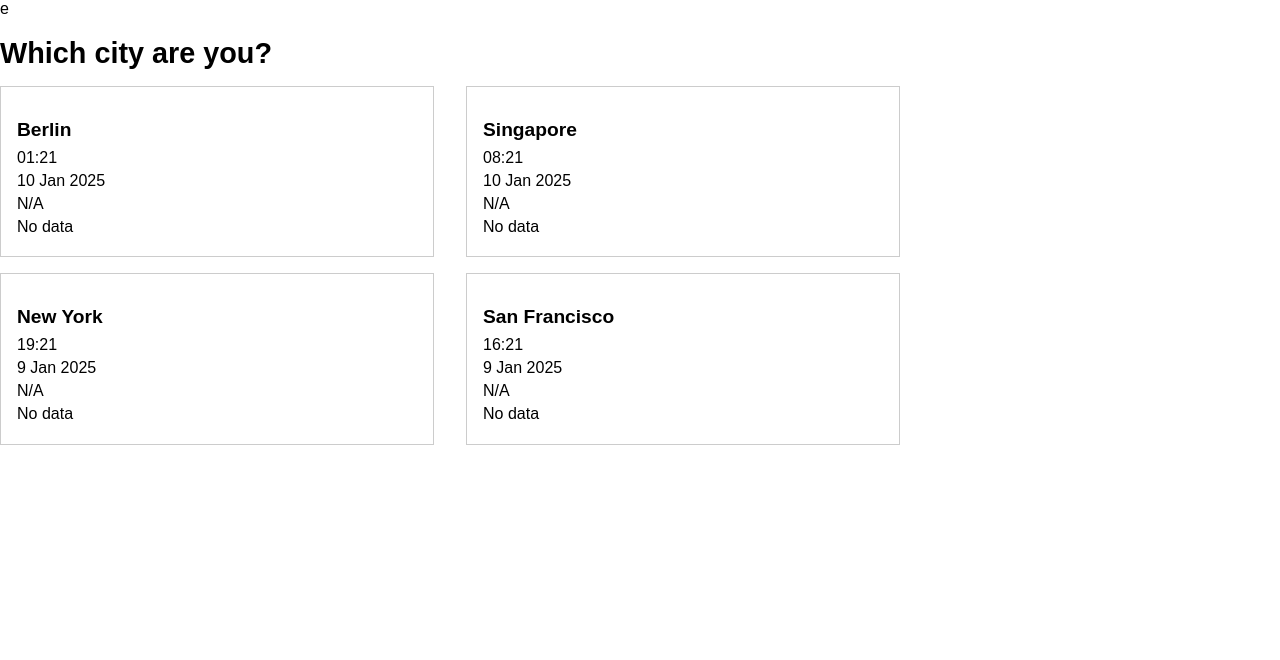
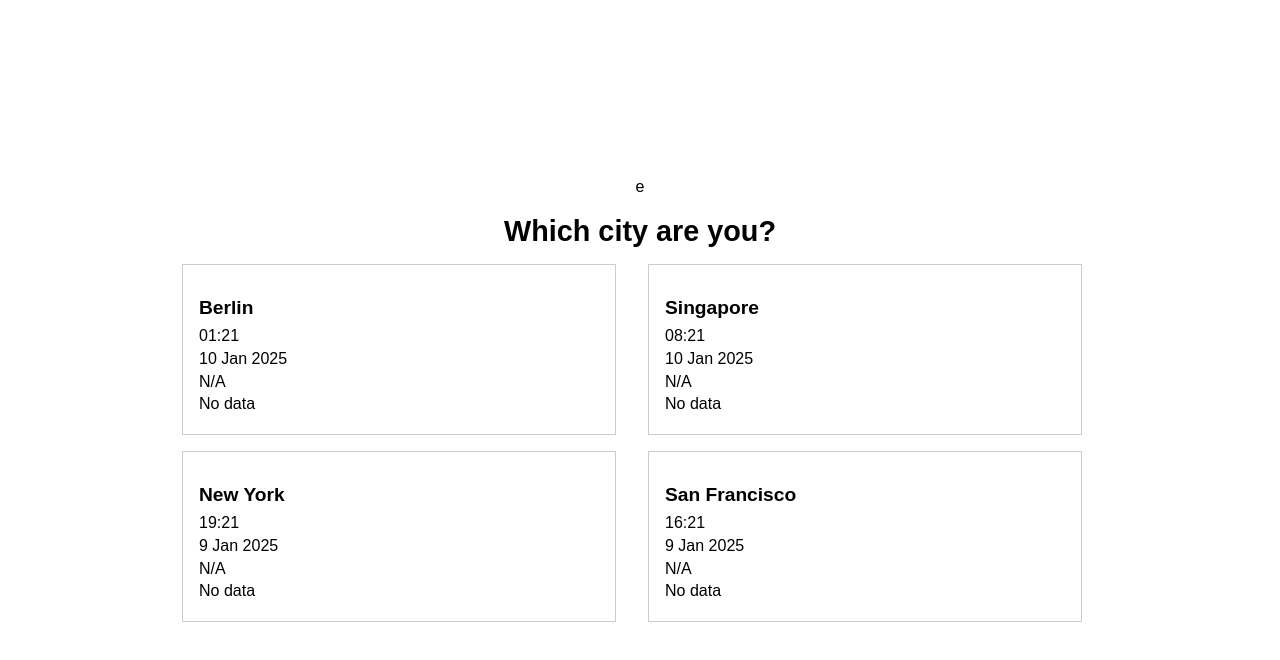
Before and after one commit to misbamongo/devex-weather-time, a plain HTML site: page index.html in a window 1280 px wide. Drawn offline with Linux system fonts and the light colour scheme; no server answers.

Commit message:
Update index.html

```diff
--- a/index.html
+++ b/index.html
@@ -9,18 +9,20 @@ e<!DOCTYPE html>
       margin: 0;
       padding: 0;
     }
-    body {
-      font-family: Arial, sans-serif;
+   body {
+      display: flex;
       flex-direction: column;
       align-items: center;
       justify-content: center;
+      height: 100vh;
+      font-family: Arial, sans-serif;
     }
 
     /* Title styling */
     h1 {
       margin-bottom: 1rem;     /* space below the title */
       font-size: 1.8rem;
-      text-align: left;
+      text-align: center;
     }
 
     /* Container for all city boxes */
```
